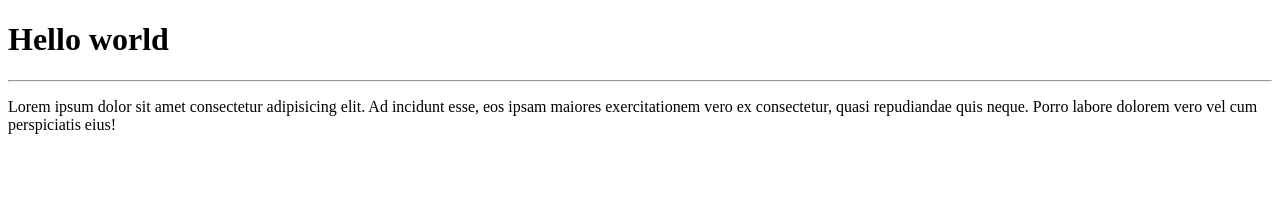
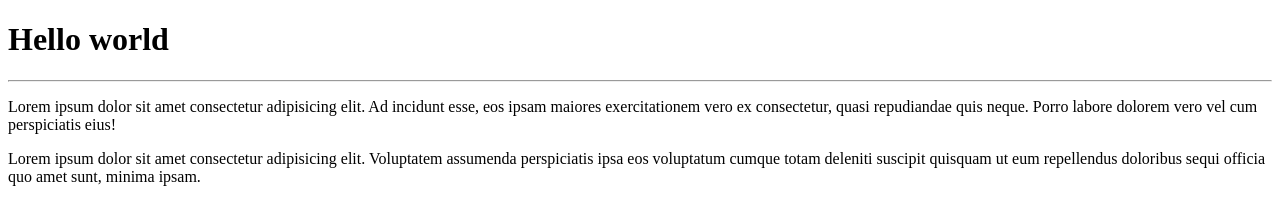
Before and after one commit to MateusAS/Hello-World, a plain HTML site: page site-exemplo/index.html in a window 1280 px wide. Drawn offline with Linux system fonts and the light colour scheme.

Commit message:
adicionei um parágrafo

```diff
--- a/site-exemplo/index.html
+++ b/site-exemplo/index.html
@@ -9,5 +9,6 @@
     <h1>Hello world</h1>
     <hr>
     <p>Lorem ipsum dolor sit amet consectetur adipisicing elit. Ad incidunt esse, eos ipsam maiores exercitationem vero ex consectetur, quasi repudiandae quis neque. Porro labore dolorem vero vel cum perspiciatis eius!</p>
+    <p>Lorem ipsum dolor sit amet consectetur adipisicing elit. Voluptatem assumenda perspiciatis ipsa eos voluptatum cumque totam deleniti suscipit quisquam ut eum repellendus doloribus sequi officia quo amet sunt, minima ipsam.</p>
 </body>
 </html>
```
